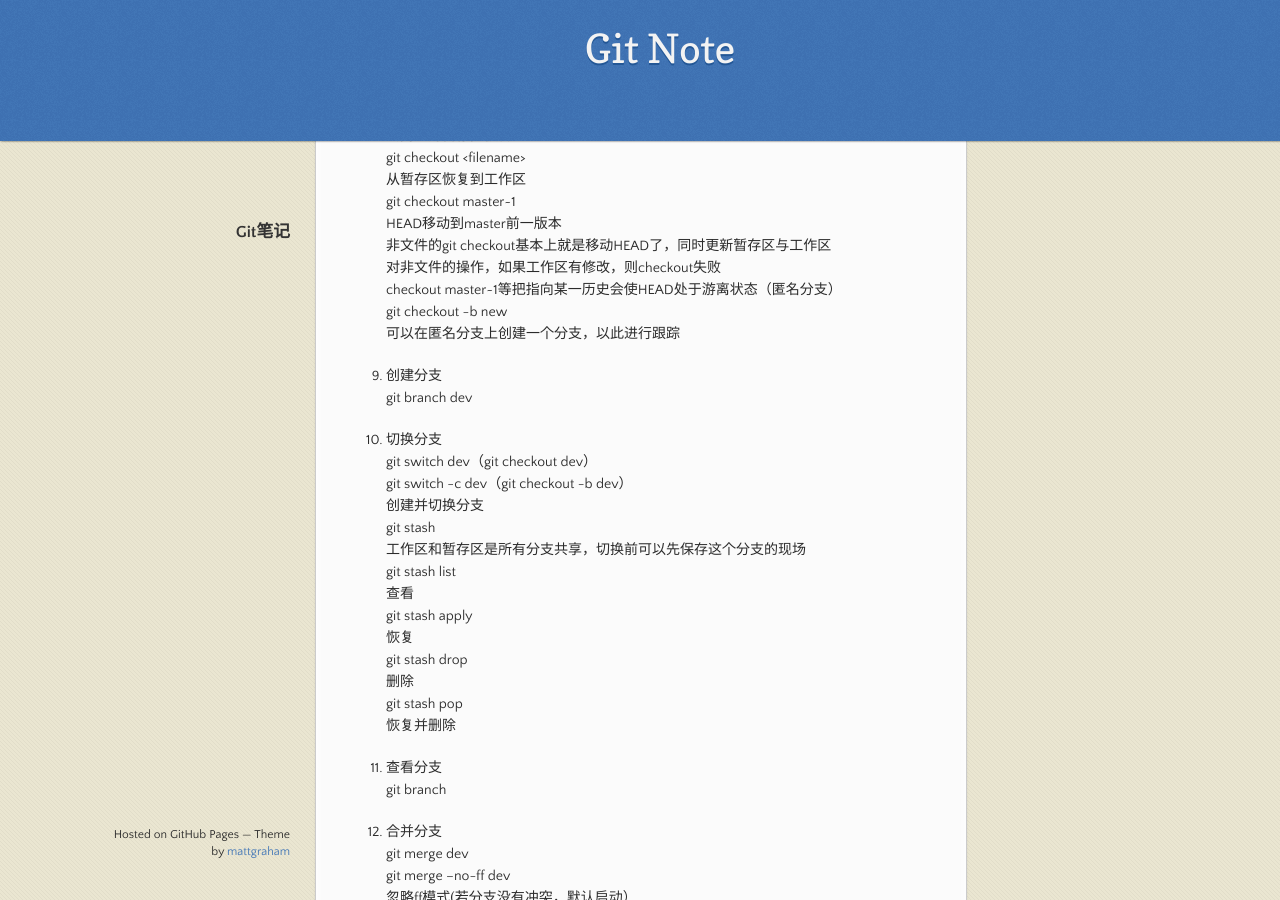
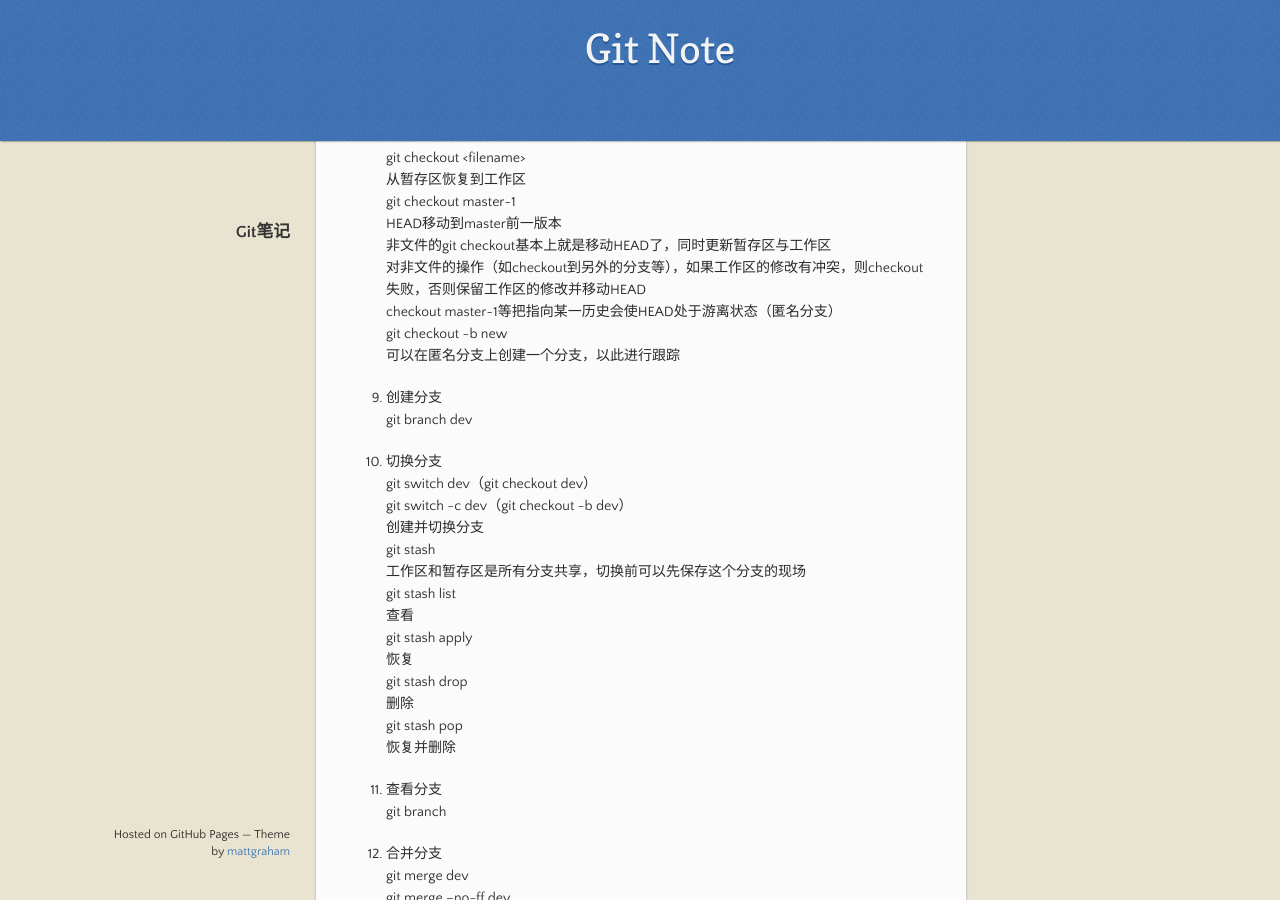
Before and after one commit to lvv9/lvv9.github.io, a Jekyll site: the page built from _posts/2020-06-25-git-note.md, in a window 1280 px wide and 900 px high, scrolled down 1517 px. Built offline with Jekyll 4.4.1, drawn with Linux system fonts in a browser that asks for light colours; our own code applies the rules of GitHub Pages for plain Markdown files; comment, search, counter and statistics services are not loaded; the repository's description, which GitHub fills in, is left out.

Commit message:
Update 2020-06-25-git-note.md

```diff
--- a/_posts/2020-06-25-git-note.md
+++ b/_posts/2020-06-25-git-note.md
@@ -55,7 +55,7 @@ git checkout \<filename\><br>
 git checkout master\~1<br>
 HEAD移动到master前一版本<br>
 非文件的git checkout基本上就是移动HEAD了，同时更新暂存区与工作区<br>
-对非文件的操作，如果工作区有修改，则checkout失败<br>
+对非文件的操作（如checkout到另外的分支等），如果工作区的修改有冲突，则checkout失败，否则保留工作区的修改并移动HEAD<br>
 checkout master~1等把指向某一历史会使HEAD处于游离状态（匿名分支）<br>
 git checkout -b new<br>
 可以在匿名分支上创建一个分支，以此进行跟踪
```
